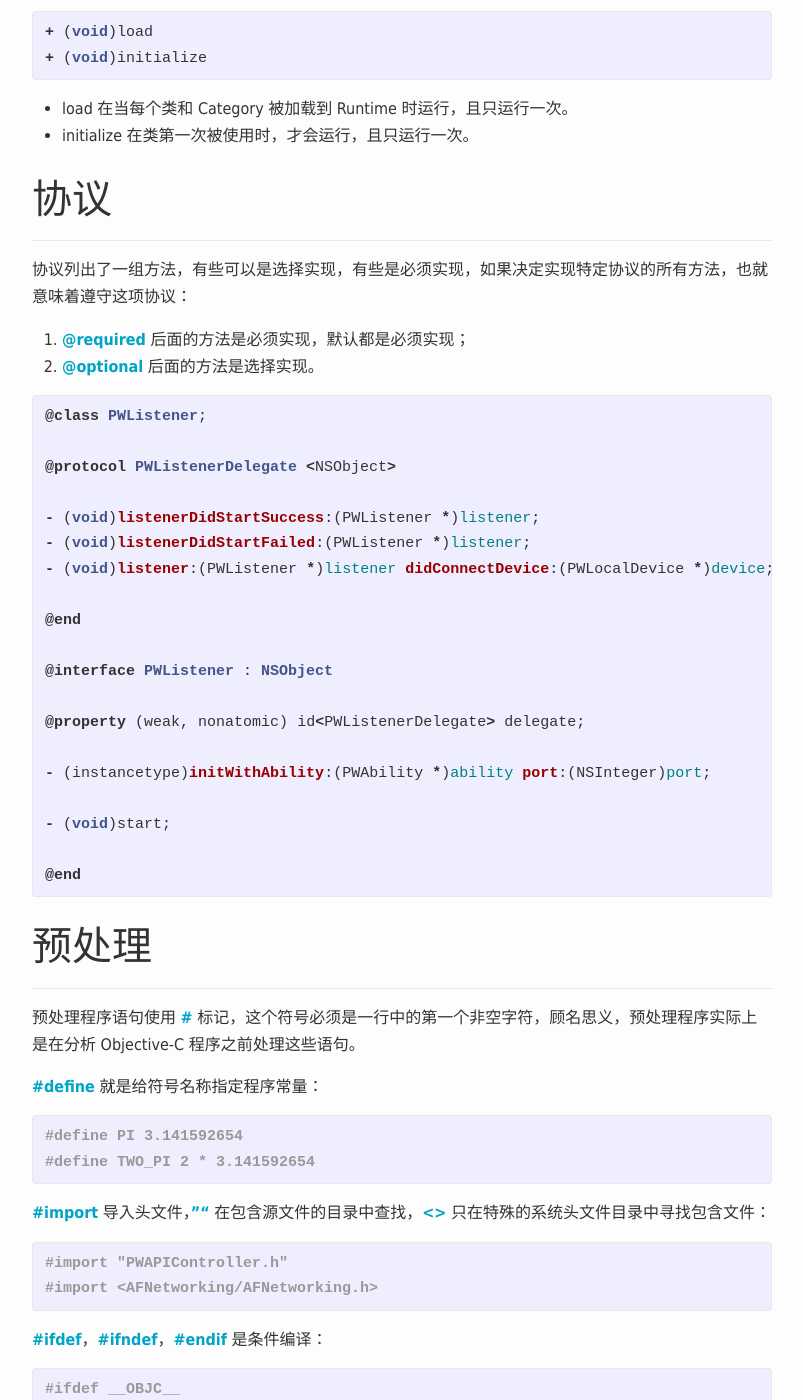
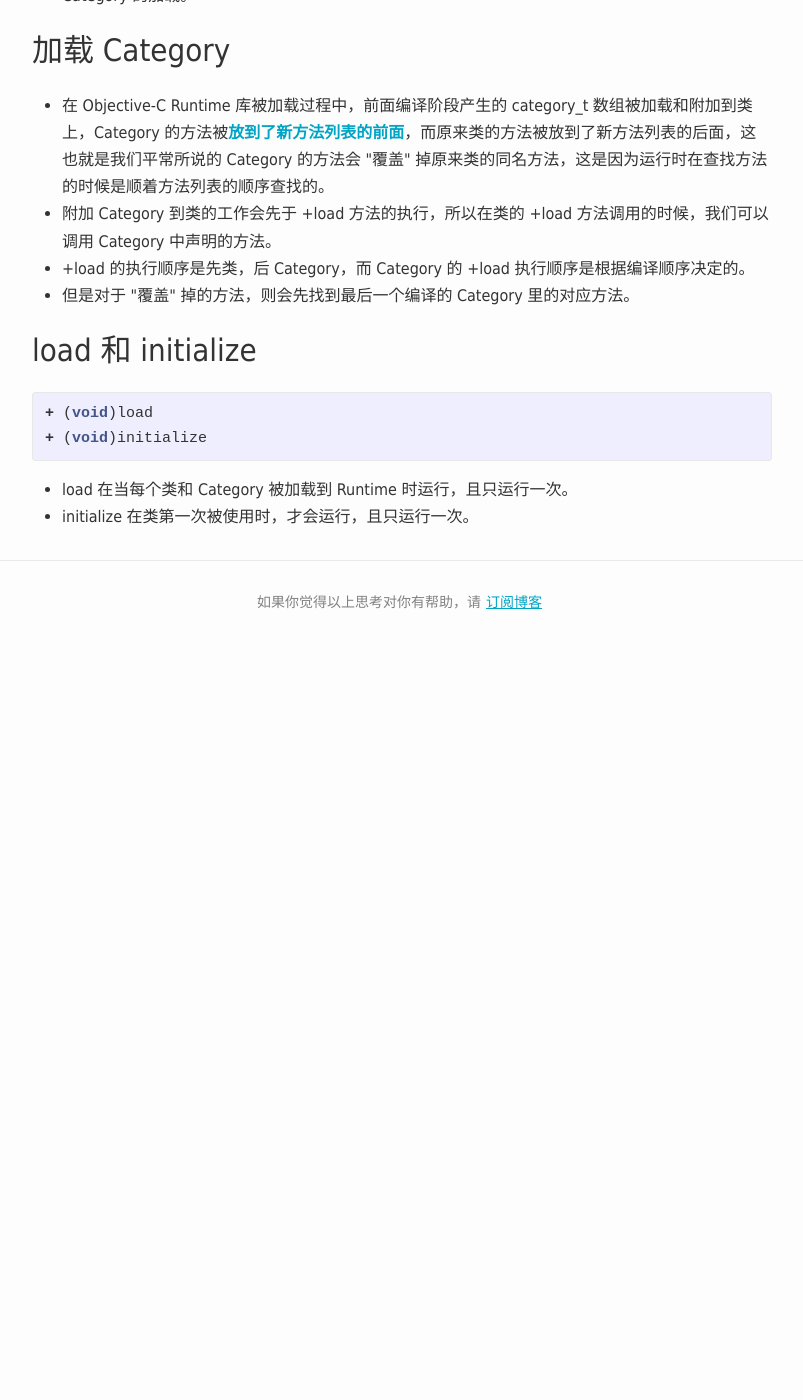
Before and after one commit to danjiang/mango, a Jekyll site: the page built from _posts/2020-12-02-objective-c-category.md, in a window 1280 px wide and 1400 px high, scrolled down 4779 px. Shown: the whole window, without its empty margins (238-1041 px from the left). Built offline with Jekyll 4.4.1, drawn with Linux system fonts in a browser that asks for light colours; after the commit the page ends 5439 px from its top, so only the background shows below that; some of the changed text lies outside the part shown.

Commit message:
renew posts for objective-c

```diff
--- a/_posts/2017-06-02-objective-c-category-protocol-preprocessor.md
+++ b/_posts/2020-12-02-objective-c-category.md
@@ -1,19 +1,21 @@
 ---
-title: Objective-C 的分类，协议和预处理
+title: Objective-C 的分类
 author: 但江
 avatar: danjiang
-location: 成都
+location: 深圳
 category: programming
 tag: objective-c
 ---
 
-本文并不是一篇完整的教程，更像一篇快速笔记，讲解 Objective-C 中的分类，类扩展，协议和预处理。
+本文并不是一篇完整的教程，更像一篇快速笔记，讲解 Objective-C 中的分类。
 
 ![Objective C](/images/objective-c.png)
 
 ## 分类 Category
 
-分类提供了一个简单的方式，用它可以将类的定义模块化到相关方法的分类中；它还提供了扩展现有类定义的简便方式，并且不必访问类的源代码，也无须创建子类。如下通过分类来扩展 **DTShape** 新增 **sum** 方法：
+### 通过分类给类添加方法
+
+分类提供了一个简单的方式，用它可以将类的定义模块化到相关方法的分类中；它还提供了扩展现有类定义的简便方式，并且不必访问类的源代码，也无须创建子类。如下通过分类来扩展 DTShape 新增 sum 方法：
 
 {% highlight objc %}
 #import "DTShape.h"
@@ -49,7 +51,25 @@
 [shape sum:4]
 {% endhighlight %}
 
-分类中不支持添加实例变量，所以没有办法支撑属性，但是可以通过 Associated Object 来支撑属性，但是不推荐这么做：
+### 通过关联对象给类添加属性
+
+分类中不支持添加实例变量，所以没有办法支撑属性，但是可以通过关联对象在没有源代码的情况下来支撑属性，但是不推荐这么做，相关方法：
+
+{% highlight objc %}
+void objc_setAssociatedObject(id object, const void *key, id value, objc_AssociationPolicy policy);
+id objc_getAssociatedObject(id object, const void *key);
+void objc_removeAssociatedObjects(id object);
+{% endhighlight %}
+
+objc_AssociationPolicy 的值如下，可以和 [Objective-C 内存管理](/programming/2020/12/04/objective-c-memory-management/) 的属性修饰符相对应：
+
+* OBJC_ASSOCIATION_ASSIGN
+* OBJC_ASSOCIATION_COPY
+* OBJC_ASSOCIATION_COPY_NONATOMIC
+* OBJC_ASSOCIATION_RETAIN
+* OBJC_ASSOCIATION_RETAIN_NONATOMIC
+
+示例：
 
 {% highlight objc %}
 #import <Foundation/Foundation.h>
@@ -71,8 +91,9 @@
 @property (nonatomic, strong) NSArray *friends;
 - (BOOL)isFriendsWith:(EOCPerson*)person;
 @end
+{% endhighlight %}
 
-
+{% highlight objc %}
 #import <objc/runtime.h>
 
 static const char* kFriendsPropertyKey = "kFriendsPropertyKey";
@@ -153,10 +174,10 @@
 
 ### 加载 Category
 
-* 在 Objective-C Runtime 库被加载过程中，前面编译阶段产生的 category_t 数组被加载和附加到类上，Category 的方法被**放到了新方法列表的前面**，而原来类的方法被放到了新方法列表的后面，这也就是我们平常所说的 Category 的方法会 "覆盖" 掉原来类的同名方法，这是因为运行时在查找方法的时候是顺着方法列表的顺序查找的。
+* 在 Objective-C Runtime 库被加载过程中，前面编译阶段产生的 category_t 数组被加载和附加到类上，Category 的方法被**放到了新方法列表的前面**，而原来类的方法被放到了新方法列表的后面，这也就是我们平常所说的 Category 的方法会 \"覆盖\" 掉原来类的同名方法，这是因为运行时在查找方法的时候是顺着方法列表的顺序查找的。
 * 附加 Category 到类的工作会先于 +load 方法的执行，所以在类的 +load 方法调用的时候，我们可以调用 Category 中声明的方法。
 * +load 的执行顺序是先类，后 Category，而 Category 的 +load 执行顺序是根据编译顺序决定的。
-* 但是对于 "覆盖" 掉的方法，则会先找到最后一个编译的 Category 里的对应方法。
+* 但是对于 \"覆盖\" 掉的方法，则会先找到最后一个编译的 Category 里的对应方法。
 
 ### load 和 initialize
 
@@ -167,69 +188,3 @@
 
 * load 在当每个类和 Category 被加载到 Runtime 时运行，且只运行一次。
 * initialize 在类第一次被使用时，才会运行，且只运行一次。
-
-## 协议
-
-协议列出了一组方法，有些可以是选择实现，有些是必须实现，如果决定实现特定协议的所有方法，也就意味着遵守这项协议：
-
-1. **@required** 后面的方法是必须实现，默认都是必须实现；
-2. **@optional** 后面的方法是选择实现。
-
-{% highlight objc %}
-@class PWListener;
-
-@protocol PWListenerDelegate <NSObject>
-
-- (void)listenerDidStartSuccess:(PWListener *)listener;
-- (void)listenerDidStartFailed:(PWListener *)listener;
-- (void)listener:(PWListener *)listener didConnectDevice:(PWLocalDevice *)device;
-
-@end
-
-@interface PWListener : NSObject
-
-@property (weak, nonatomic) id<PWListenerDelegate> delegate;
-
-- (instancetype)initWithAbility:(PWAbility *)ability port:(NSInteger)port;
-
-- (void)start;
-
-@end
-{% endhighlight %}
-
-## 预处理
-
-预处理程序语句使用 **#** 标记，这个符号必须是一行中的第一个非空字符，顾名思义，预处理程序实际上是在分析 Objective-C 程序之前处理这些语句。
-
-**#define** 就是给符号名称指定程序常量：
-
-{% highlight objc %}
-#define PI 3.141592654
-#define TWO_PI 2 * 3.141592654
-{% endhighlight %}
-
-**#import** 导入头文件，**""** 在包含源文件的目录中查找，**<>** 只在特殊的系统头文件目录中寻找包含文件：
-
-{% highlight objc %}
-#import "PWAPIController.h"
-#import <AFNetworking/AFNetworking.h>
-{% endhighlight %}
-
-**#ifdef**，**#ifndef**，**#endif** 是条件编译：
-
-{% highlight objc %}
-#ifdef __OBJC__
-  #import <Foundation/Foundation.h>
-  #import <UIKit/UIKit.h>
-#endif
-
-#ifndef __OBJC__
-  #if USE_IL2CPP_PCH
-    #include "il2cpp_precompiled_header.h"
-  #endif
-#endif
-{% endhighlight %}
-
-在 Xcode -> Target -> Build Settings 中设置：
-
-![Objective C Preprocessor Macros](/images/objective-c-preprocessor-macros.png)
```
Also changed, not shown: _posts/2020-11-30-objective-c-memory-management.md (renamed from _posts/2020-12-04-objective-c-memory-management.md, +1 -1 lines), _posts/2020-12-01-objective-c-object-and-messaging.md (renamed from _posts/2020-12-07-objective-c-object-and-messaging.md, +2 -2 lines), _posts/2020-12-03-objective-c-protocol.md (added, +41 -0 lines), _posts/2020-12-04-objective-c-copy-object.md (added, +167 -0 lines), _posts/2020-12-06-objective-c-archive-object.md (added, +66 -0 lines), _posts/2020-12-07-objective-c-block.md (renamed from _posts/2020-06-22-objective-c-block.md, +5 -5 lines), _posts/2020-11-29-get-started-with-objective-c.md (renamed from _posts/2020-12-01-get-started-with-objective-c.md).
